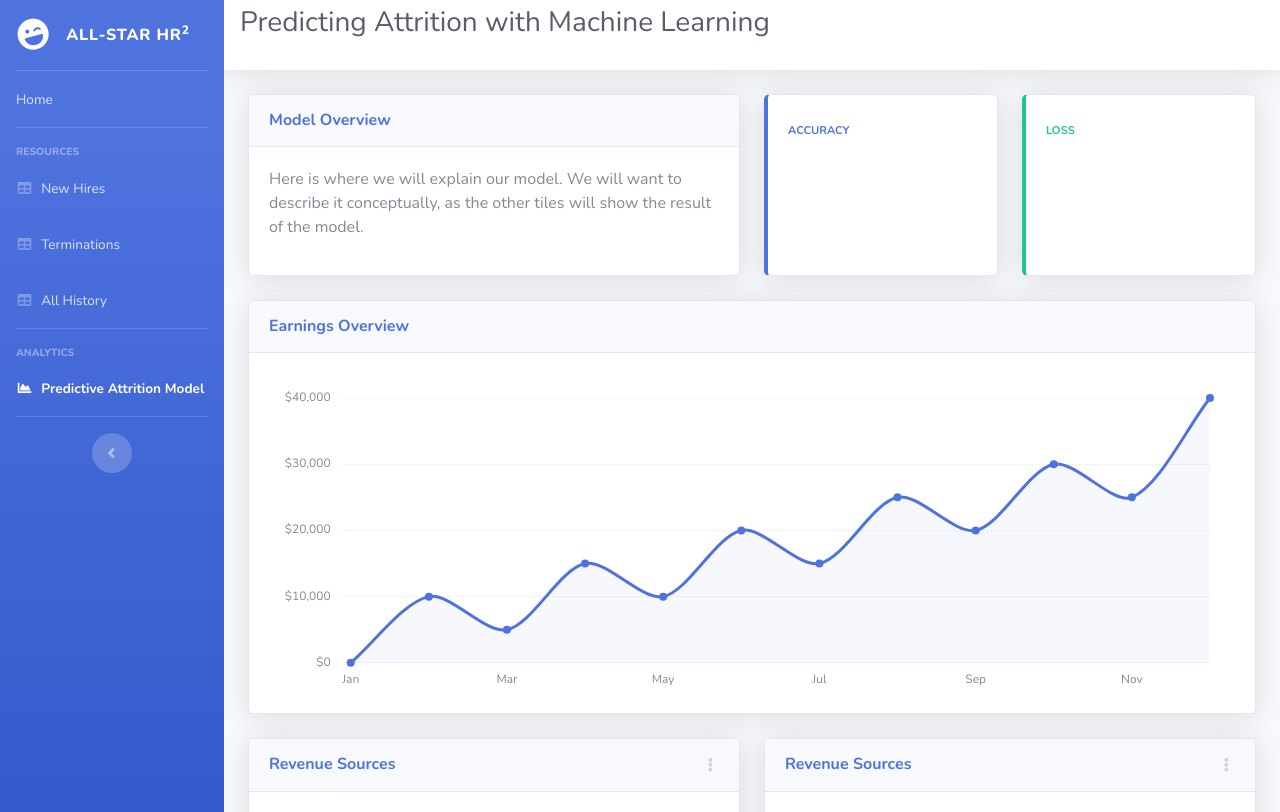
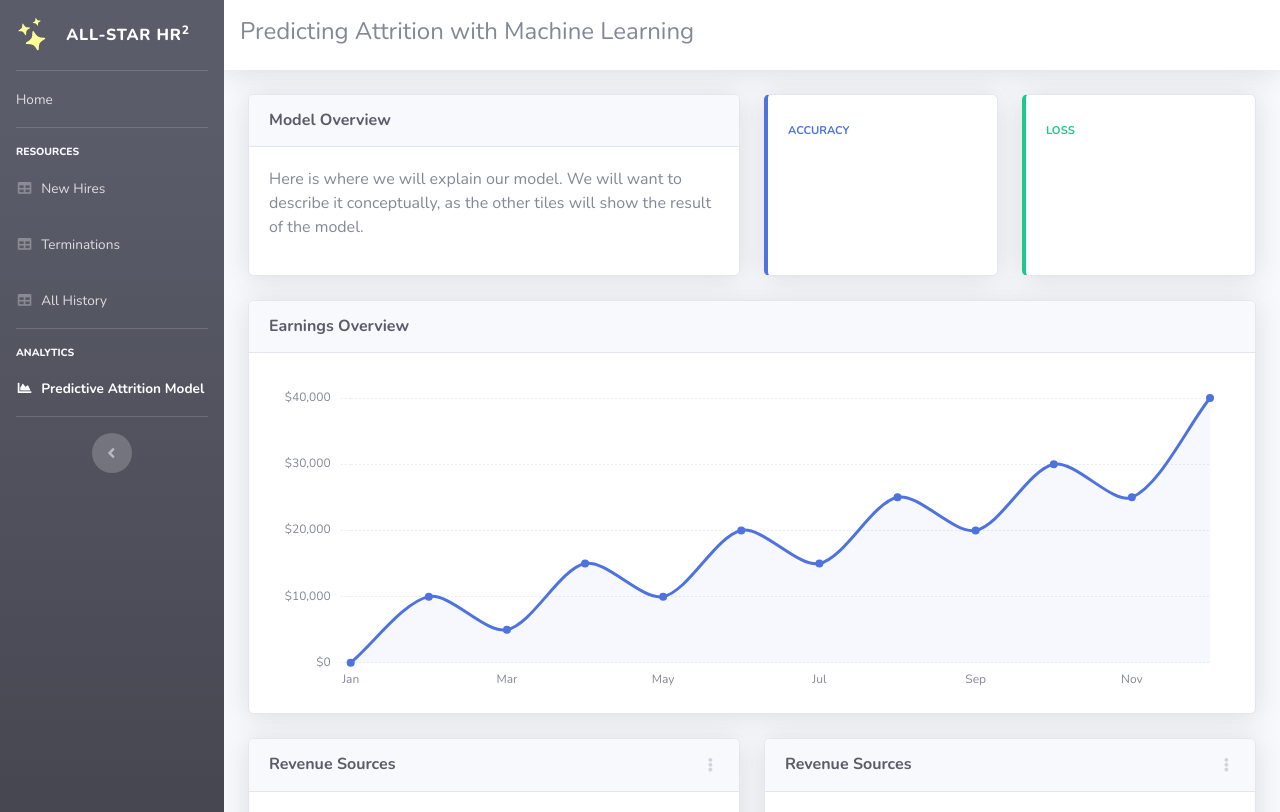
Before and after one commit to SteveZych/Final-Project, a Flask app: page /mlModel in a window 1280 px wide. Shown: the top 812 px of the page. Run offline with Flask 2, Linux system fonts and the light colour scheme; some libraries are stand-ins or nearby versions.

Commit message:
updated routes and aesthetics

```diff
--- a/templates/index.html
+++ b/templates/index.html
@@ -80,7 +80,7 @@
 
             <!-- Nav Item - Charts -->
             <li class="nav-item">
-                <a class="nav-link" href="charts.html">
+                <a class="nav-link" href="/mlModel">
                     <i class="fas fa-fw fa-chart-area"></i>
                     <span>Predictive Attrition Model</span></a>
             </li>
--- a/templates/mlModel.html
+++ b/templates/mlModel.html
@@ -28,12 +28,14 @@
     <div id="wrapper">
 
         <!-- Sidebar -->
-        <ul class="navbar-nav bg-gradient-primary sidebar sidebar-dark accordion" id="accordionSidebar">
+        <ul class="navbar-nav bg-gradient-dark sidebar sidebar-dark accordion" id="accordionSidebar">
 
             <!-- Sidebar - Brand -->
             <a class="sidebar-brand d-flex align-items-center justify-content-center" href="/">
                 <div class="sidebar-brand-icon rotate-n-15">
-                    <i class="fas fa-laugh-wink"></i>
+                    <svg xmlns="http://www.w3.org/2000/svg" width="32" height="32" fill="#fdff96" class="bi bi-stars" viewBox="0 0 16 16">
+                        <path d="M7.657 6.247c.11-.33.576-.33.686 0l.645 1.937a2.89 2.89 0 0 0 1.829 1.828l1.936.645c.33.11.33.576 0 .686l-1.937.645a2.89 2.89 0 0 0-1.828 1.829l-.645 1.936a.361.361 0 0 1-.686 0l-.645-1.937a2.89 2.89 0 0 0-1.828-1.828l-1.937-.645a.361.361 0 0 1 0-.686l1.937-.645a2.89 2.89 0 0 0 1.828-1.828l.645-1.937zM3.794 1.148a.217.217 0 0 1 .412 0l.387 1.162c.173.518.579.924 1.097 1.097l1.162.387a.217.217 0 0 1 0 .412l-1.162.387A1.734 1.734 0 0 0 4.593 5.69l-.387 1.162a.217.217 0 0 1-.412 0L3.407 5.69A1.734 1.734 0 0 0 2.31 4.593l-1.162-.387a.217.217 0 0 1 0-.412l1.162-.387A1.734 1.734 0 0 0 3.407 2.31l.387-1.162zM10.863.099a.145.145 0 0 1 .274 0l.258.774c.115.346.386.617.732.732l.774.258a.145.145 0 0 1 0 .274l-.774.258a1.156 1.156 0 0 0-.732.732l-.258.774a.145.145 0 0 1-.274 0l-.258-.774a1.156 1.156 0 0 0-.732-.732L9.1 2.137a.145.145 0 0 1 0-.274l.774-.258c.346-.115.617-.386.732-.732L10.863.1z"/>
+                    </svg>
                 </div>
                 <div class="sidebar-brand-text mx-3">All-star HR<sup>2</sup></div>
             </a>
@@ -51,7 +53,7 @@
             <hr class="sidebar-divider">
 
             <!-- Heading -->
-            <div class="sidebar-heading">
+            <div class="sidebar-heading text-gray-100">
                 Resources
             </div>
 
@@ -77,7 +79,7 @@
             <hr class="sidebar-divider">
 
             <!-- Heading -->
-            <div class="sidebar-heading">
+            <div class="sidebar-heading text-gray-100">
                 Analytics
             </div>
 
@@ -114,12 +116,8 @@
                     </button>
 
                     <!-- Topbar Search -->
+                    <h4>Predicting Attrition with Machine Learning</h4>
 
-                        <div>
-                            <div class="d-sm-flex align-items-center justify-content-between mb-4">
-                                <h1 class="h3 mb-0 text-gray-800">Predicting Attrition with Machine Learning</h1>
-                            </div>
-                        </div>
 
 
                 </nav>
@@ -133,7 +131,7 @@
                         <div class="col-lg-6">
                             <div class="card shadow mb-4">
                                 <div class="card-header py-3">
-                                    <h6 class="m-0 font-weight-bold text-primary">Model Overview</h6>
+                                    <h6 class="m-0 font-weight-bold text-dark">Model Overview</h6>
                                 </div>
                                 <div class="card-body">
 
@@ -184,7 +182,7 @@
                                 <!-- Card Header - Dropdown -->
                                 <div
                                     class="card-header py-3 d-flex flex-row align-items-center justify-content-between">
-                                    <h6 class="m-0 font-weight-bold text-primary">Earnings Overview</h6>
+                                    <h6 class="m-0 font-weight-bold text-dark">Earnings Overview</h6>
                                 </div>
                                 <!-- Card Body -->
                                 <div class="card-body">
@@ -207,7 +205,7 @@
                                     <!-- Card Header - Dropdown -->
                                     <div
                                         class="card-header py-3 d-flex flex-row align-items-center justify-content-between">
-                                        <h6 class="m-0 font-weight-bold text-primary">Revenue Sources</h6>
+                                        <h6 class="m-0 font-weight-bold text-dark">Revenue Sources</h6>
                                         <div class="dropdown no-arrow">
                                             <a class="dropdown-toggle" href="#" role="button" id="dropdownMenuLink"
                                                 data-toggle="dropdown" aria-haspopup="true" aria-expanded="false">
@@ -252,7 +250,7 @@
                                     <!-- Card Header - Dropdown -->
                                     <div
                                         class="card-header py-3 d-flex flex-row align-items-center justify-content-between">
-                                        <h6 class="m-0 font-weight-bold text-primary">Revenue Sources</h6>
+                                        <h6 class="m-0 font-weight-bold text-dark">Revenue Sources</h6>
                                         <div class="dropdown no-arrow">
                                             <a class="dropdown-toggle" href="#" role="button" id="dropdownMenuLink"
                                                 data-toggle="dropdown" aria-haspopup="true" aria-expanded="false">
--- a/templates/newHires.html
+++ b/templates/newHires.html
@@ -116,7 +116,7 @@
                     </button>
 
                     <!-- Topbar Heading -->
-                    <h1>New Hires</h1>
+                    <h4>New Hires</h4>
 
                 </nav>
                 <!-- End of Topbar -->
--- a/templates/tables.html
+++ b/templates/tables.html
@@ -116,7 +116,7 @@
                     </button>
 
                     <!-- Topbar Heading -->
-                    <h1>Employee Records</h1>
+                    <h4>Employee Records</h4>
 
                 </nav>
                 <!-- End of Topbar -->
--- a/templates/terminations.html
+++ b/templates/terminations.html
@@ -116,7 +116,7 @@
                     </button>
 
                     <!-- Topbar Heading -->
-                    <h1>Terminations</h1>
+                    <h4>Terminations</h4>
 
                 </nav>
                 <!-- End of Topbar -->
```
